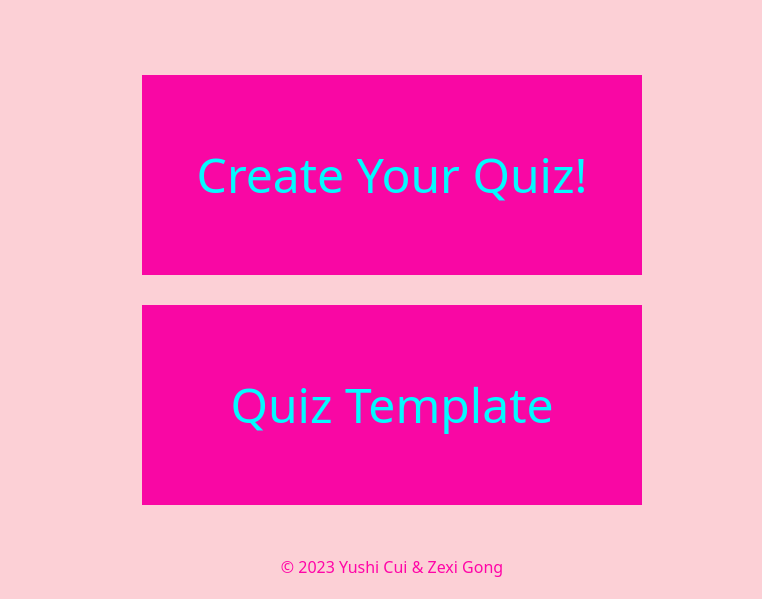
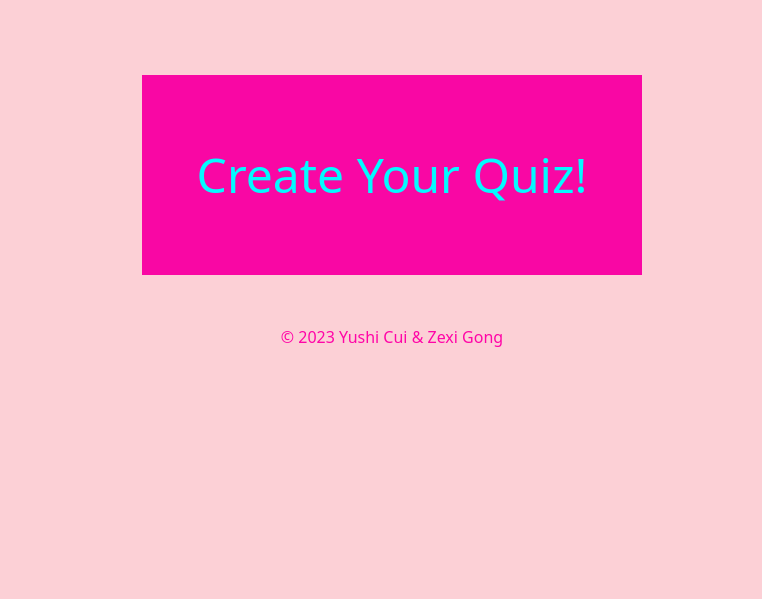
Before and after one commit to epuer18/QuizEveryone, a website: page frontend/index.html in a window 1280 px wide. Shown: the part 499-1098 px from the top of the page, without its empty margins (248-1010 px from the left). After the commit the page ends 868 px from the top, so only its background shows below. Drawn offline with nearby package versions, Linux system fonts and the light colour scheme.

Commit message:
delete template

```diff
--- a/frontend/index.html
+++ b/frontend/index.html
@@ -28,13 +28,6 @@
         </button>
       </a>
     </div>
-      <div class = "mainbut">
-      <a href="template.html">
-        <button>
-          Quiz Template
-        </button>
-      </a>
-      </div>
     </section>
 
   <footer>
```
Also changed, not shown: frontend/template.html (deleted, +0 -1 lines).
